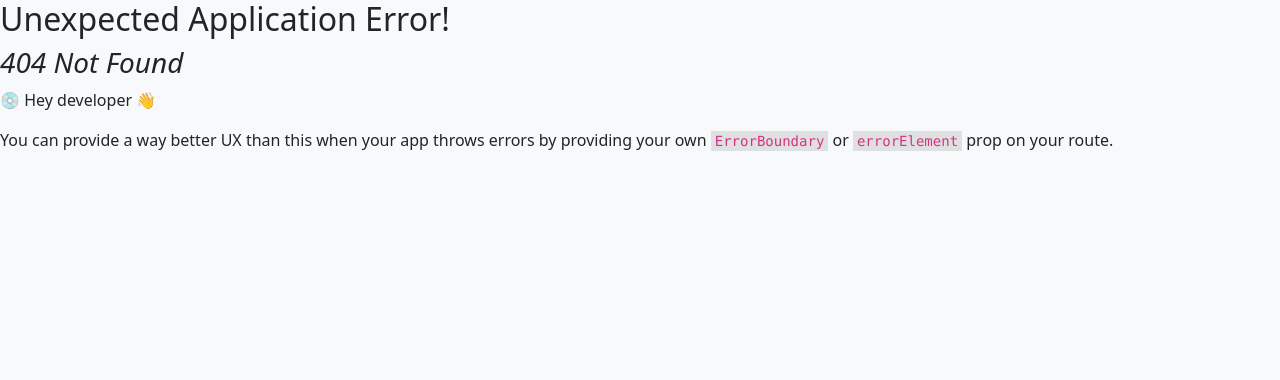
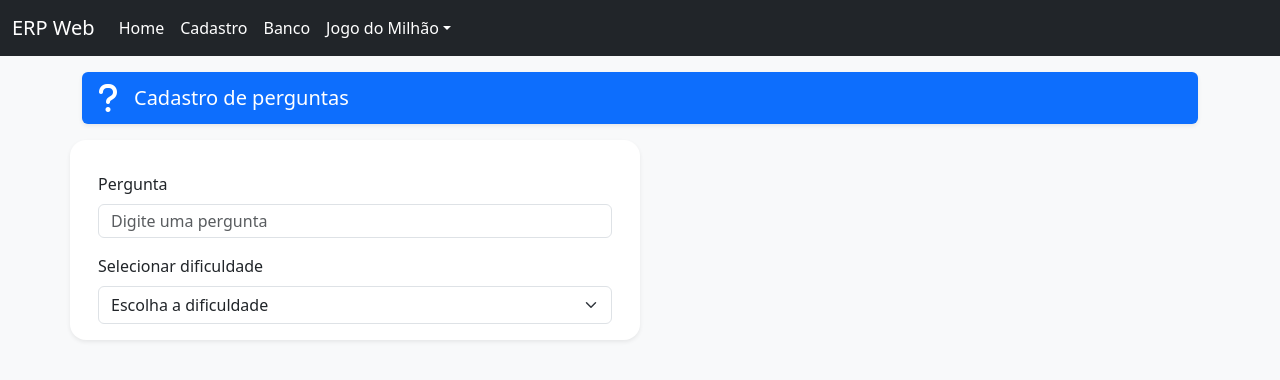
Before and after one commit to mgabrielgc27/caixa, a React (Vite) app: page /perguntas in a window 1280 px wide. Before the commit this address had no page. Shown: the top 380 px of the page. Built offline with nearby package versions, Linux system fonts and the light colour scheme.

Commit message:
resolve bugs

```diff
--- a/src/components/select.jsx
+++ b/src/components/select.jsx
@@ -15,33 +15,11 @@ export default function select(params) {
                 <option value="">{params.primeiroValor}</option>
                 {params.Id == 'tipo-operação' ?
                 params.opções.map(o => { return (<option key={o.Id} value={o.valor}>{o.rotulo}</option>)}) :
-                params.opções.map(o => { return (<option key={o.nome} value={o.nome}>{o.nome}</option>)})}
+                params.Id == 'selecionar-cliente' ?
+                params.opções.map(o => { return (<option key={o.nome} value={o.nome}>{o.nome}</option>)}) :
+                params.opções.map(o => { return (<option key={o} value={o}>{o}</option>)})}
+
             </select>
         </div>
     )
 }
-/*
- const { Nome, Id, Opcoes } = params;
-
-    return (
-        <div className="mb-3">
-            <label htmlFor={Id}
-                className="form-label">
-                {Nome}
-            </label>
-
-            <select id={Id}
-                value={params.value}
-                onChange={params.onChange}
-                className="form-select"
-                aria-label="Default select example">
-                {/* <option selected>Open this select menu</option>
-                <option value="1">One</option>
-                <option value="2">Two</option>
-                <option value="3">Three</option> }
-
-                <option value=''>Selecione um item</option>
-                {Opcoes.map(x => <option value={x.value} key={x.value}>{x.label}</option>)}
-            </select>
-        </div>
-*/
--- a/src/components/table.jsx
+++ b/src/components/table.jsx
@@ -4,7 +4,7 @@ export default function table(params) {
     return (
         <div>
             <table
-                className='table table-striped table-hover table-bordered border-secondary' >
+                className='table table-responsive table-striped table-hover table-bordered border-secondary' >
                 {params.children}
             </table>
         </div>
--- a/src/layout/menuNav.jsx
+++ b/src/layout/menuNav.jsx
@@ -3,9 +3,9 @@ import { Link } from 'react-router-dom'
 
 export default function menuNav() {
     return (
-        <nav className="navbar navbar-expand-lg navbar-light bg-secondary">
+        <nav className="navbar navbar-expand-lg navbar-light bg-dark">
             <div className="container-fluid">
-                <a className="navbar-brand" href="#">ERP Web</a>
+                <a className="navbar-brand text-white" href="#">ERP Web</a>
                 <button className="navbar-toggler" type="button" data-bs-toggle="collapse" data-bs-target="#navbarSupportedContent" aria-controls="navbarSupportedContent" aria-expanded="false" aria-label="Toggle navigation">
                     <span className="navbar-toggler-icon"></span>
                 </button>
@@ -15,17 +15,17 @@ export default function menuNav() {
                             <Link className='nav-link active text-white' to={'/'}>Home</Link>
                         </li>
                         <li className="nav-item">
-                            <Link className='nav-link active text-white' to={'/Cadastro'}>Cadastro</Link>
+                            <Link className='nav-link active text-white' to={'/cadastro'}>Cadastro</Link>
                         </li>
                         <li className="nav-item">
-                            <Link className='nav-link active text-white' to={'/Banco'}>Banco</Link>
+                            <Link className='nav-link active text-white' to={'/banco'}>Banco</Link>
                         </li>
                         <li className="nav-item dropdown">
                             <a className="nav-link dropdown-toggle text-white" href="#" id="navbarDropdownMenuLink" role="button" data-bs-toggle="dropdown" aria-expanded="false">
                                 Jogo do Milhão
                             </a>
                             <ul className="dropdown-menu" aria-labelledby="navbarDropdownMenuLink">
-                                <li><a className="dropdown-item" href="#">Cadastrar perguntas</a></li>
+                                <Link className='dropdown-item' to={'/perguntas'}>Perguntas</Link>
                                 <li><a className="dropdown-item" href="#">Jogar</a></li>
                             </ul>
                         </li>
--- a/src/pages/banco/banco.jsx
+++ b/src/pages/banco/banco.jsx
@@ -26,15 +26,6 @@ export default function banco() {
   const [seleçãoUsuarioTransferir, setSeleçãoUsuarioTransferir] = useState('')
   const [valorOperação, setValorOperação] = useState('')
 
-  useEffect(() => {
-    console.log(historico)
-    //localStorage.setItem('historico', JSON.stringify(historico))
-  }, [historico])
-
-  useEffect(() => {
-    inicializar()
-  }, [listaClientes])
-
 
   useEffect(() => {
     const clientes = JSON.parse(localStorage.getItem('listaClientes'))
@@ -54,27 +45,9 @@ export default function banco() {
     setValorOperação('')
   }, [tipoOperação])
 
-  function inicializar(){
-    const histFiltrado = historico.filter(h => h.tipo == 'VI')
-    if(histFiltrado.length >= listaClientes.length){
-      return;
-    }
-    const historicoTemp = historico
-    console.log(listaClientes.length)
-    for (let index = 0; index < listaClientes.length; index++) {
-      historicoTemp.unshift({
-        cliente: listaClientes[index].nome,
-        data: new Date().toLocaleString(),
-        tipo: tiposOperação[2].valor,
-        valor: 1000
-      })
-      setHistorico(historicoTemp)
-    }
-  }
 
   function calcularSaldo() {
 
-    // modificação
     const historicoFiltrado = historico.filter(h => h.cliente == seleçãoNome)
 
     for (let index = 0; index < historicoFiltrado.length; index++) {
@@ -87,7 +60,7 @@ export default function banco() {
       }
     }
 
-    return saldo
+    return saldo.toLocaleString('pt-br', { style: 'currency', currency: 'BRL' })
   }
 
   function realizarOperação() {
@@ -180,7 +153,7 @@ export default function banco() {
                     onChange={e => setSeleçãoNome(e.target.value)} />
 
                   {seleçãoNome != '' && <div className='d-flex justify-content-center align-items-center p-2 my-3 text-white rounded shadow-sm bg-primary'>
-                    {seleçãoNome != '' && <h5>Saldo do cliente: R${calcularSaldo().toFixed(2)}</h5>}
+                    {seleçãoNome != '' && <h5>Saldo do cliente: {calcularSaldo()}</h5>}
                   </div>}
                 </div>}
 
@@ -242,8 +215,8 @@ export default function banco() {
                   <thead>
                     <tr>
                       <th>Data</th>
-                      <th>Tipo de Operação</th>
-                      <th>Valor da Operação</th>
+                      <th className='text-center'>Tipo de Operação</th>
+                      <th className='text-end'>Valor da Operação</th>
                     </tr>
                   </thead>
                   <tbody>
@@ -251,11 +224,11 @@ export default function banco() {
                       return (
                         <tr key={h.data}>
                           <td>{h.data}</td>
-                          <td>
+                          <td className='text-center'>
                             {h.tipo == 'SQ' ? tiposOperação[1].rotulo : h.tipo == 'DP' ? tiposOperação[0].rotulo :
                               h.tipo == 'TD' ? tiposOperação[4].rotulo : h.tipo == 'TC' ? tiposOperação[3].rotulo : tiposOperação[2].rotulo}
                           </td>
-                          <td>R${parseFloat(h.valor).toFixed(2)}</td>
+                          <td className='text-end'>{parseFloat(h.valor).toLocaleString('pt-br', { style: 'currency', currency: 'BRL' })}</td>
                         </tr>
                       )
                     })}
--- a/src/pages/cadastro/cadastro.jsx
+++ b/src/pages/cadastro/cadastro.jsx
@@ -2,12 +2,18 @@ import { useState, useEffect } from 'react'
 import Input from '../../components/input'
 import Table from '../../components/table'
 import Button from '../../components/button'
-import Select from '../../components/select'
 import Header from '../../components/header'
 import Menu from '../../layout/menuNav'
 
 function Cliente() {
 
+  const tiposOperação = [
+    { rotulo: 'Depósito', valor: 'DP' },
+    { rotulo: 'Saque', valor: 'SQ' },
+    { rotulo: 'Valor inicial', valor: 'VI' },
+    { rotulo: 'Transferência crédito', valor: 'TC' },
+    { rotulo: 'Transferência débito', valor: 'TD' }
+  ]
 
   const [listaClientes, setListaClientes] = useState([])
   const [historico, setHistorico] = useState([])
@@ -15,20 +21,14 @@ function Cliente() {
 
   useEffect(() => {
     const clientes = JSON.parse(localStorage.getItem('listaClientes'))
-    if(clientes){
+    if (clientes) {
       setListaClientes(clientes)
     }
     const hist = JSON.parse(localStorage.getItem('historico'))
-    if(hist){
+    if (hist) {
       setHistorico(hist)
     }
   }, [])
-
-
-  useEffect(() => {
-    localStorage.setItem('listaClientes', JSON.stringify(listaClientes));
-  }, [listaClientes])
-
 
   function cadastrarCliente() {
 
@@ -49,12 +49,8 @@ function Cliente() {
       nome: nomeCliente
     })
 
-    setListaClientes(clientes)
-    setNomeCliente('')
+    const historicoTemp = historico
 
-    //const historicoTemp = historico
-
-    /*
     historicoTemp.push({
       cliente: nomeCliente,
       data: new Date().toLocaleString(),
@@ -62,11 +58,31 @@ function Cliente() {
       valor: 1000
     })
 
-    setHistorico(historicoTemp)
-    */
+    setHistorico(historicoTemp);
+
+    setListaClientes(clientes)
+    setNomeCliente('')
     localStorage.setItem('listaClientes', JSON.stringify(listaClientes))
+    localStorage.setItem('historico', JSON.stringify(historico))
     alert('Usuário cadastrado')
 
+  }
+
+  function calcularSaldo(historicoFiltrado) {
+
+    let saldo = 0;
+
+    for (let index = 0; index < historicoFiltrado.length; index++) {
+      if (historicoFiltrado[index].tipo == 'SQ') {
+        saldo -= parseFloat(historicoFiltrado[index].valor)
+      } else if (historicoFiltrado[index].tipo == 'TD') {
+        saldo -= parseFloat(historicoFiltrado[index].valor)
+      } else {
+        saldo += parseFloat(historicoFiltrado[index].valor)
+      }
+    }
+
+    return saldo.toLocaleString('pt-br', { style: 'currency', currency: 'BRL' })
   }
 
 
@@ -86,7 +102,7 @@ function Cliente() {
 
           <div className='row'>
 
-            <div className='col-lg-4'>
+            <div className='col-lg-5'>
 
               <div className='row bg-white rounded-4 shadow-sm shadow w-220px p-3'>
 
@@ -113,13 +129,13 @@ function Cliente() {
 
             </div>
 
-            {listaClientes.length > 0 && <div className='col-lg-8'>
+            {listaClientes.length > 0 && <div className='col-lg-7'>
               <div>
-                <h1 className='text-center'>Clientes</h1>
                 <Table>
                   <thead>
                     <tr>
-                      <th>Nome</th>
+                      <th>Clientes</th>
+                      <th>Saldo</th>
                     </tr>
                   </thead>
                   <tbody>
@@ -127,6 +143,7 @@ function Cliente() {
                       return (
                         <tr key={l.nome}>
                           <td>{l.nome}</td>
+                          <td>{calcularSaldo(historico.filter(h => h.cliente == l.nome))}</td>
                         </tr>
                       )
                     })}
--- a/src/pages/home/home.jsx
+++ b/src/pages/home/home.jsx
@@ -1,12 +1,25 @@
 import React from 'react'
 import Menu from '../../layout/menuNav'
+import Header from '../../components/header'
 
 export default function home() {
   return (
     <div>
-      <Menu/>
-      <div className='d-flex align-items-center justify-content-center'>
-          <h1>Home</h1>
+      <Menu />
+      <div className='container'>
+        <Header
+          titulo='Home'
+          icone='fa-solid fa-house' />
+        <div className='text-center bg-dark text-white rounded-4 shadow-sm shadow w-220px p-5'>
+          <div className='row'>
+            <i class="fa-5x fa-solid fa-door-open mt-5"></i>
+
+          </div>
+          <div className='row'>
+            <h1 className='p-4'>Seja Bem-vindo</h1>
+          </div>
+
+        </div>
       </div>
     </div>
   )
--- /dev/null
+++ b/src/pages/jogo/perguntas.jsx
@@ -0,0 +1,59 @@
+import React from 'react'
+import Menu from '../../layout/menuNav'
+import Header from '../../components/header'
+import Input from '../../components/input'
+import Select from '../../components/select'
+import { useState, useEffect } from 'react'
+
+export default function perguntas() {
+
+    const dificuldades = [
+        'Fácil', 'Intermédiario', 'Difícil'
+    ]
+
+    const [perguntas, setPerguntas] = useState([])
+    const [pergunta, setPergunta] = useState('')
+    const [dificuldade, setDificuldade] = useState('')
+
+    return (
+        <div>
+            <Menu />
+            <div className='container'>
+                <Header
+                    titulo='Cadastro de perguntas'
+                    icone='fa-solid fa-question' />
+
+                <div className='row'>
+
+                    <div className='col-lg-6'>
+
+                        <div className='row bg-white rounded-4 shadow-sm shadow w-220px p-3'>
+
+                            <Input
+                                Nome='Pergunta'
+                                Id='pergunta'
+                                value={pergunta}
+                                placeholder='Digite uma pergunta'
+                                onChange={e => setPergunta(e.target.value)} />
+
+                            <Select
+                                Nome="Selecionar dificuldade"
+                                Id="selecionar-dificuldade"
+                                value={dificuldade}
+                                primeiroValor='Escolha a dificuldade'
+                                opções={dificuldades}
+                                onChange={e => setDificuldade(e.target.value)} />
+
+                        </div>
+
+                    </div>
+
+                    <div className='col-lg-6'>
+
+                    </div>
+
+                </div>
+            </div>
+        </div>
+    )
+}
--- a/src/router/index.jsx
+++ b/src/router/index.jsx
@@ -4,6 +4,7 @@ import { createBrowserRouter, RouterProvider } from 'react-router-dom'
 import Cadastro from '../pages/cadastro/cadastro'
 import Banco from '../pages/banco/banco'
 import Home from '../pages/home/home'
+import Perguntas from '../pages/jogo/perguntas'
 
 export default function index() {
 
@@ -19,6 +20,10 @@ export default function index() {
         {
             path: "/banco",
             element: <Banco/>
+        },
+        {
+            path: "/perguntas",
+            element: <Perguntas/>
         }
     ]);
 
```
